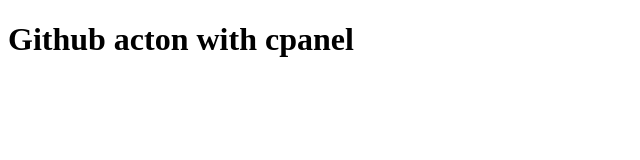
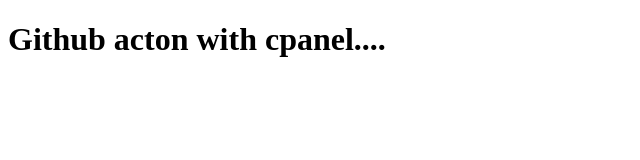
Before and after one commit to John-Fixit/action, a plain HTML site: page index.html in a window 1280 px wide. Shown: the full height of the page, 0-640 px from the left. Drawn offline with Linux system fonts and the light colour scheme.

Commit message:
changes made

```diff
--- a/index.html
+++ b/index.html
@@ -7,6 +7,6 @@
     <title>Document</title>
 </head>
 <body>
-    <h1>Github acton with cpanel</h1>
+    <h1>Github acton with cpanel....</h1>
 </body>
 </html>
```
